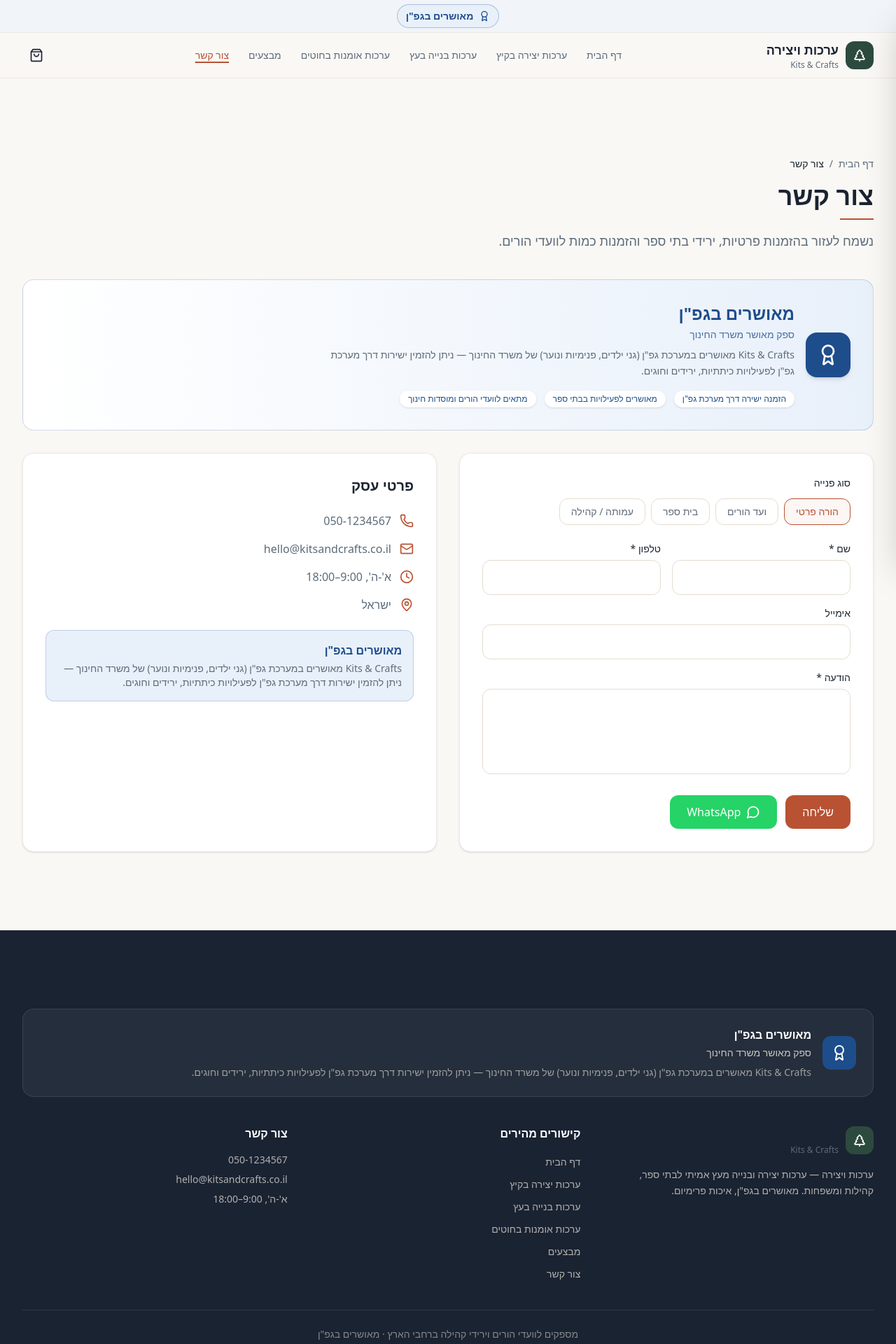
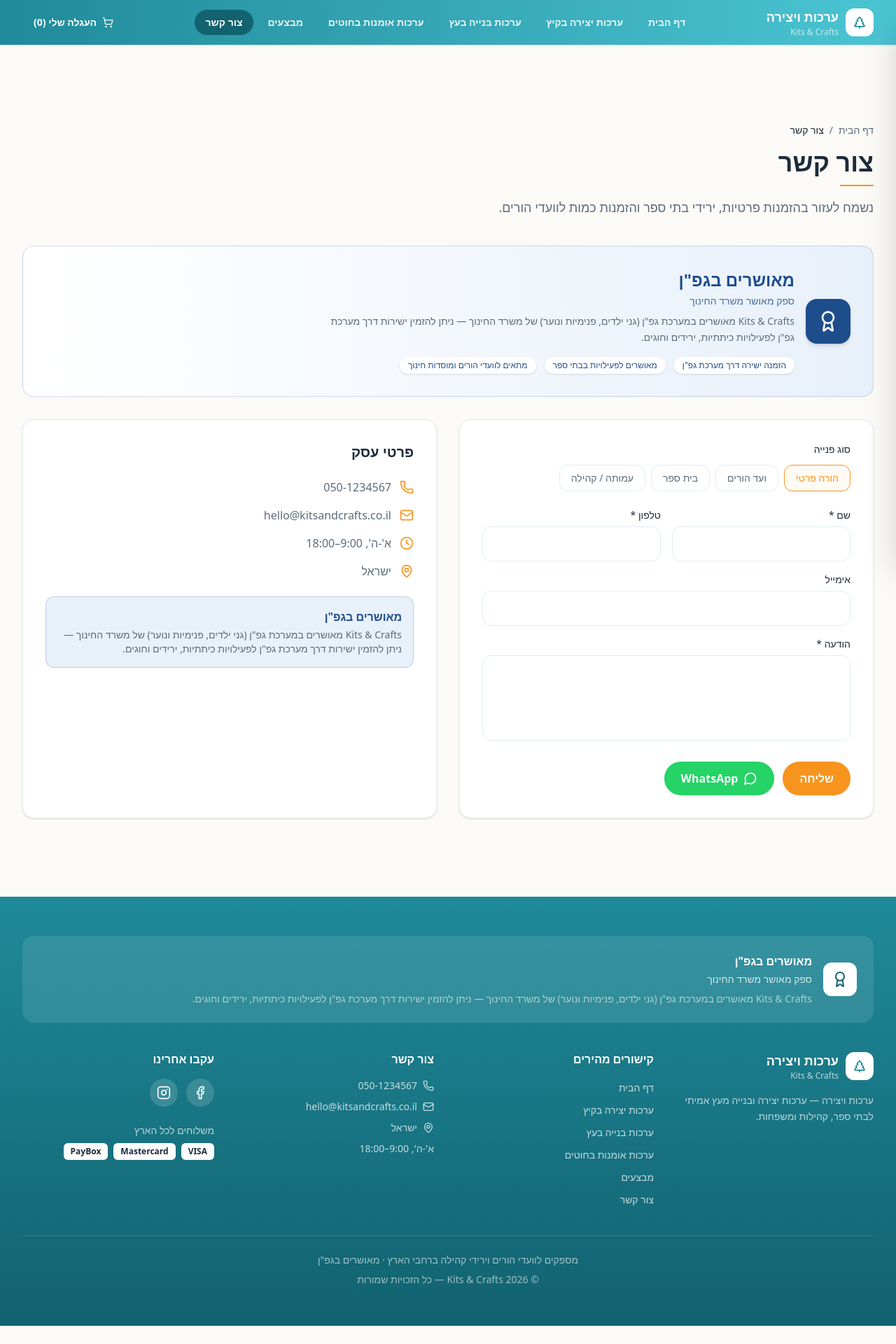
Before and after one commit to dvir17daus-ops/kits-and-crafts, a Next.js app: page /contact in a window 1280 px wide. Shown: the top 1920 px of the page at 70% size. After the commit the page ends 1894 px from the top, so only its background shows below. Built offline with nearby package versions, Linux system fonts and the light colour scheme.

Commit message:
Redesign site with colorful playful summer-craft look
Switch header/footer to teal, CTAs to orange, prices to green, add a
hero image carousel with decorative tropical accents, and simplify
product cards to match the requested reference design.

Co-authored-by: Cursor <cursoragent@cursor.com>

```diff
--- a/app/globals.css
+++ b/app/globals.css
@@ -1,15 +1,26 @@
 @import "tailwindcss";
 
 @theme {
-  --color-cream: #faf8f5;
-  --color-cream-dark: #f3ede4;
-  --color-sand: #e5ddd0;
-  --color-slate: #1a2332;
+  --color-cream: #fbfaf6;
+  --color-cream-dark: #f0f7f8;
+  --color-sand: #e3eef0;
+  --color-slate: #1c2b3a;
   --color-muted: #5c6b7a;
-  --color-primary: #b85233;
-  --color-primary-dark: #9a4530;
-  --color-accent: #2d4a3e;
-  --color-accent-light: #3d6354;
+
+  /* Playful summer palette */
+  --color-teal: #4bc5d3;
+  --color-teal-dark: #1f8a9a;
+  --color-teal-deep: #12626f;
+  --color-orange: #f7941d;
+  --color-orange-dark: #e07c0a;
+  --color-green: #38ab5c;
+  --color-pink: #ff8fab;
+  --color-yellow: #ffd166;
+
+  --color-primary: var(--color-orange);
+  --color-primary-dark: var(--color-orange-dark);
+  --color-accent: var(--color-teal-dark);
+  --color-accent-light: var(--color-teal);
   --color-gold: #c9a96e;
   --color-whatsapp: #25d366;
   --color-error: #dc2626;
@@ -47,7 +58,7 @@ body {
   }
 
   .card-premium {
-    @apply rounded-2xl border border-sand/60 bg-white shadow-sm transition-all duration-300 hover:shadow-lg;
+    @apply rounded-2xl border border-sand bg-white shadow-sm transition-all duration-300 hover:-translate-y-0.5 hover:shadow-lg;
   }
 
   .grain-bg {
--- a/components/cart/CartDrawer.tsx
+++ b/components/cart/CartDrawer.tsx
@@ -93,7 +93,7 @@ export function CartDrawer() {
                       <p className="text-sm font-semibold text-slate">
                         {item.product.title}
                       </p>
-                      <p className="text-sm font-bold text-primary">
+                      <p className="text-sm font-bold text-green">
                         {formatPrice(item.product.price)}
                       </p>
                       <div className="mt-auto flex items-center gap-2">
--- a/components/cart/CartIcon.tsx
+++ b/components/cart/CartIcon.tsx
@@ -1,7 +1,7 @@
 "use client";
 
 import { useEffect, useRef, useState } from "react";
-import { ShoppingBag } from "lucide-react";
+import { ShoppingCart } from "lucide-react";
 import { useCart } from "@/context/CartContext";
 import { cn } from "@/lib/utils";
 
@@ -23,20 +23,14 @@ export function CartIcon() {
   return (
     <button
       onClick={openCart}
-      className="relative rounded-xl p-2.5 text-slate transition-colors hover:bg-cream-dark"
+      className={cn(
+        "flex items-center gap-2 rounded-full px-4 py-2 text-sm font-semibold text-white transition-colors hover:bg-white/15",
+        bounce && "animate-bounce-once"
+      )}
       aria-label={`עגלת קניות${itemCount > 0 ? `, ${itemCount} פריטים` : ""}`}
     >
-      <ShoppingBag className="h-5 w-5" />
-      {itemCount > 0 && (
-        <span
-          className={cn(
-            "absolute -left-1 -top-1 flex h-5 w-5 items-center justify-center rounded-full bg-primary text-xs font-bold text-white",
-            bounce && "animate-bounce-once"
-          )}
-        >
-          {itemCount}
-        </span>
-      )}
+      <ShoppingCart className="h-4 w-4" aria-hidden="true" />
+      <span>העגלה שלי ({itemCount})</span>
     </button>
   );
 }
--- /dev/null
+++ b/components/home/DecorativeCorner.tsx
@@ -0,0 +1,30 @@
+interface DecorativeCornerProps {
+  className?: string;
+  flip?: boolean;
+}
+
+export function DecorativeCorner({ className = "", flip = false }: DecorativeCornerProps) {
+  return (
+    <svg
+      viewBox="0 0 220 220"
+      className={className}
+      style={flip ? { transform: "scaleX(-1) scaleY(-1)" } : undefined}
+      aria-hidden="true"
+    >
+      <circle cx="40" cy="40" r="34" fill="#ffd166" opacity="0.9" />
+      <circle cx="95" cy="20" r="20" fill="#ff8fab" opacity="0.85" />
+      <circle cx="20" cy="105" r="18" fill="#4bc5d3" opacity="0.85" />
+      <path
+        d="M60 10 C80 0 105 15 100 40 C95 65 65 65 55 45 C48 30 45 20 60 10Z"
+        fill="#38ab5c"
+        opacity="0.8"
+      />
+      <path
+        d="M10 60 C0 80 15 105 40 100 C65 95 65 65 45 55 C30 48 20 45 10 60Z"
+        fill="#7bc47f"
+        opacity="0.75"
+      />
+      <circle cx="130" cy="55" r="10" fill="#f7941d" opacity="0.8" />
+    </svg>
+  );
+}
--- a/components/home/Hero.tsx
+++ b/components/home/Hero.tsx
@@ -1,61 +1,115 @@
+"use client";
+
+import { useCallback, useEffect, useState } from "react";
 import Link from "next/link";
 import Image from "next/image";
+import { ChevronLeft, ChevronRight } from "lucide-react";
 import { Button } from "@/components/ui/Button";
-import { GefenBadge } from "@/components/trust/GefenBadge";
-import { Award, Building2, Users } from "lucide-react";
+import { DecorativeCorner } from "@/components/home/DecorativeCorner";
+import { cn } from "@/lib/utils";
+
+const SLIDES = [
+  {
+    image:
+      "https://images.unsplash.com/photo-1503454537195-1dcabb73ffb9?w=1600&h=700&fit=crop",
+    alt: "ילדים יוצרים יחד בחוץ",
+  },
+  {
+    image:
+      "https://images.unsplash.com/photo-1504148455328-c376907d081c?w=1600&h=700&fit=crop",
+    alt: "ילד בונה ערכת עץ",
+  },
+  {
+    image:
+      "https://images.unsplash.com/photo-1456513080510-7bf3a84b82f8?w=1600&h=700&fit=crop",
+    alt: "יצירת אומנות בחוטים",
+  },
+];
 
 export function Hero() {
+  const [index, setIndex] = useState(0);
+
+  const next = useCallback(() => {
+    setIndex((i) => (i + 1) % SLIDES.length);
+  }, []);
+
+  const prev = useCallback(() => {
+    setIndex((i) => (i - 1 + SLIDES.length) % SLIDES.length);
+  }, []);
+
+  useEffect(() => {
+    const t = setInterval(next, 5500);
+    return () => clearInterval(t);
+  }, [next]);
+
   return (
-    <section className="relative min-h-[560px] overflow-hidden grain-bg">
-      <Image
-        src="https://images.unsplash.com/photo-1503454537195-1dcabb73ffb9?w=1600&h=900&fit=crop"
-        alt="ילדים יוצרים יחד מעץ"
-        fill
-        className="object-cover"
-        priority
-        sizes="100vw"
+    <section className="relative overflow-hidden bg-cream-dark">
+      <DecorativeCorner className="pointer-events-none absolute -right-6 -top-6 z-10 hidden h-40 w-40 sm:block" />
+      <DecorativeCorner
+        flip
+        className="pointer-events-none absolute -bottom-8 -left-8 z-10 hidden h-40 w-40 sm:block"
       />
-      <div className="absolute inset-0 bg-gradient-to-l from-cream via-cream/95 to-cream/70" />
 
-      <div className="container-narrow relative section-padding">
-        <div className="mx-auto max-w-3xl text-center">
-          <div className="mb-6 flex justify-center">
-            <GefenBadge variant="compact" />
-          </div>
-          <h1 className="text-4xl font-bold leading-tight text-slate md:text-5xl lg:text-6xl">
-            יוצרים זיכרונות: ערכות בנייה ויצירה מעץ אמיתי לכל המשפחה
-          </h1>
-          <p className="mt-6 text-lg leading-relaxed text-muted md:text-xl">
-            איכות פרימיום לירידי בתי ספר, פעילויות כיתתיות ויצירה משפחתית —
-            עץ אמיתי, הוראות בעברית, חוויה ששווה לשמור.
-          </p>
-          <div className="mt-8 flex flex-col items-center justify-center gap-3 sm:flex-row">
-            <Link href="/wood-kits">
-              <Button size="lg">לכל הערכות</Button>
-            </Link>
-            <Link href="/contact?type=institution">
-              <Button size="lg" variant="accent">
-                הזמנה לוועד / יריד
-              </Button>
-            </Link>
+      <div className="relative mx-auto max-w-6xl px-3 pt-4 sm:px-6 sm:pt-8">
+        <div className="relative aspect-[16/9] w-full overflow-hidden rounded-2xl shadow-lg sm:aspect-[16/7]">
+          {SLIDES.map((slide, i) => (
+            <Image
+              key={slide.image}
+              src={slide.image}
+              alt={slide.alt}
+              fill
+              priority={i === 0}
+              className={cn(
+                "object-cover transition-opacity duration-700",
+                i === index ? "opacity-100" : "opacity-0"
+              )}
+              sizes="100vw"
+            />
+          ))}
+          <div className="absolute inset-0 bg-slate/10" />
+
+          <button
+            onClick={prev}
+            aria-label="שקופית קודמת"
+            className="absolute right-3 top-1/2 z-20 flex h-10 w-10 -translate-y-1/2 items-center justify-center rounded-full bg-white/90 text-slate shadow-md transition-transform hover:scale-105"
+          >
+            <ChevronRight className="h-5 w-5" />
+          </button>
+          <button
+            onClick={next}
+            aria-label="שקופית הבאה"
+            className="absolute left-3 top-1/2 z-20 flex h-10 w-10 -translate-y-1/2 items-center justify-center rounded-full bg-white/90 text-slate shadow-md transition-transform hover:scale-105"
+          >
+            <ChevronLeft className="h-5 w-5" />
+          </button>
+
+          <div className="absolute inset-x-0 bottom-4 z-20 flex justify-center gap-2">
+            {SLIDES.map((slide, i) => (
+              <button
+                key={slide.image}
+                onClick={() => setIndex(i)}
+                aria-label={`עבור לשקופית ${i + 1}`}
+                className={cn(
+                  "h-2 rounded-full transition-all",
+                  i === index ? "w-6 bg-orange" : "w-2 bg-white/80"
+                )}
+              />
+            ))}
           </div>
 
-          <div className="mt-10 border-t border-sand/60 pt-8">
-            <p className="text-sm font-medium text-muted">
-              נבחרו על ידי ועדי הורים ומוסדות חינוך
-            </p>
-            <div className="mt-4 flex items-center justify-center gap-6 opacity-60">
-              <div className="flex items-center gap-2 text-sm text-slate">
-                <Users className="h-5 w-5" />
-                <span>ועדי הורים</span>
-              </div>
-              <div className="flex items-center gap-2 text-sm text-slate">
-                <Building2 className="h-5 w-5" />
-                <span>בתי ספר</span>
-              </div>
-              <div className="flex items-center gap-2 text-sm text-gefen">
-                <Award className="h-5 w-5" />
-                <span>גפ&quot;ן</span>
+          <div className="absolute inset-0 z-10 flex items-center justify-center px-4">
+            <div className="max-w-lg rounded-3xl bg-white/95 px-6 py-6 text-center shadow-xl backdrop-blur-sm sm:px-10 sm:py-8">
+              <h1 className="text-2xl font-extrabold text-orange sm:text-3xl md:text-4xl">
+                בונים בקיץ הזה!
+              </h1>
+              <p className="mt-2 text-sm font-medium text-slate sm:text-base">
+                ערכות יצירה חוויתיות לילדים — עץ אמיתי, הוראות בעברית ואישור
+                גפ&quot;ן להזמנות בתי ספר וירידים.
+              </p>
+              <div className="mt-5">
+                <Link href="/summer-kits">
+                  <Button size="md">לקולקציית הקיץ</Button>
+                </Link>
               </div>
             </div>
           </div>
--- a/components/layout/Footer.tsx
+++ b/components/layout/Footer.tsx
@@ -1,40 +1,40 @@
 import Link from "next/link";
-import { Award } from "lucide-react";
+import { Award, Facebook, Instagram, Mail, MapPin, Phone } from "lucide-react";
 import { Logo } from "@/components/layout/Logo";
 import { NAV_LINKS, BUSINESS, GEFEN, SITE_NAME_HE } from "@/lib/constants";
 
 export function Footer() {
   return (
-    <footer className="bg-slate text-cream-dark">
-      <div className="container-narrow section-padding">
-        <div className="mb-10 flex flex-col items-center gap-4 rounded-2xl border border-white/10 bg-white/5 p-6 text-center md:flex-row md:text-right">
-          <div className="flex h-12 w-12 shrink-0 items-center justify-center rounded-xl bg-gefen">
-            <Award className="h-6 w-6 text-white" />
+    <footer className="bg-gradient-to-t from-teal-deep to-teal-dark text-white">
+      <div className="container-narrow py-14">
+        <div className="mb-10 flex flex-col items-center gap-4 rounded-2xl bg-white/10 p-6 text-center md:flex-row md:text-right">
+          <div className="flex h-12 w-12 shrink-0 items-center justify-center rounded-xl bg-white text-teal-deep">
+            <Award className="h-6 w-6" />
           </div>
           <div>
             <p className="font-bold text-white">{GEFEN.title}</p>
-            <p className="mt-1 text-sm text-cream-dark/80">{GEFEN.subtitle}</p>
-            <p className="mt-2 text-sm text-cream-dark/60">{GEFEN.description}</p>
+            <p className="mt-1 text-sm text-white/80">{GEFEN.subtitle}</p>
+            <p className="mt-2 text-sm text-white/60">{GEFEN.description}</p>
           </div>
         </div>
 
-        <div className="grid gap-10 md:grid-cols-3">
-          <div>
-            <Logo />
-            <p className="mt-4 text-sm leading-relaxed text-cream-dark/70">
+        <div className="grid gap-10 md:grid-cols-4">
+          <div className="md:col-span-1">
+            <Logo light />
+            <p className="mt-4 text-sm leading-relaxed text-white/70">
               {SITE_NAME_HE} — ערכות יצירה ובנייה מעץ אמיתי לבתי ספר, קהילות
-              ומשפחות. {GEFEN.title}, איכות פרימיום.
+              ומשפחות.
             </p>
           </div>
 
           <div>
-            <h3 className="mb-4 font-semibold text-white">קישורים מהירים</h3>
+            <h3 className="mb-4 font-bold text-white">קישורים מהירים</h3>
             <ul className="space-y-2">
               {NAV_LINKS.map((link) => (
                 <li key={link.href}>
                   <Link
                     href={link.href}
-                    className="text-sm text-cream-dark/70 transition-colors hover:text-white"
+                    className="text-sm text-white/75 transition-colors hover:text-white"
                   >
                     {link.label}
                   </Link>
@@ -44,16 +44,57 @@ export function Footer() {
           </div>
 
           <div>
-            <h3 className="mb-4 font-semibold text-white">צור קשר</h3>
-            <ul className="space-y-2 text-sm text-cream-dark/70">
-              <li>{BUSINESS.phone}</li>
-              <li>{BUSINESS.email}</li>
+            <h3 className="mb-4 font-bold text-white">צור קשר</h3>
+            <ul className="space-y-2.5 text-sm text-white/75">
+              <li className="flex items-center gap-2">
+                <Phone className="h-4 w-4 shrink-0" /> {BUSINESS.phone}
+              </li>
+              <li className="flex items-center gap-2">
+                <Mail className="h-4 w-4 shrink-0" /> {BUSINESS.email}
+              </li>
+              <li className="flex items-center gap-2">
+                <MapPin className="h-4 w-4 shrink-0" /> {BUSINESS.address}
+              </li>
               <li>{BUSINESS.hours}</li>
             </ul>
           </div>
+
+          <div>
+            <h3 className="mb-4 font-bold text-white">עקבו אחרינו</h3>
+            <div className="flex gap-3">
+              <a
+                href="#"
+                aria-label="פייסבוק"
+                className="flex h-10 w-10 items-center justify-center rounded-full bg-white/15 transition-colors hover:bg-orange"
+              >
+                <Facebook className="h-5 w-5" />
+              </a>
+              <a
+                href="#"
+                aria-label="אינסטגרם"
+                className="flex h-10 w-10 items-center justify-center rounded-full bg-white/15 transition-colors hover:bg-orange"
+              >
+                <Instagram className="h-5 w-5" />
+              </a>
+            </div>
+
+            <div className="mt-6">
+              <p className="mb-2 text-sm text-white/70">משלוחים לכל הארץ</p>
+              <div className="flex gap-2">
+                {["VISA", "Mastercard", "PayBox"].map((provider) => (
+                  <span
+                    key={provider}
+                    className="rounded-md bg-white px-2.5 py-1 text-xs font-bold text-slate"
+                  >
+                    {provider}
+                  </span>
+                ))}
+              </div>
+            </div>
+          </div>
         </div>
 
-        <div className="mt-10 border-t border-white/10 pt-6 text-center text-sm text-cream-dark/50">
+        <div className="mt-10 border-t border-white/15 pt-6 text-center text-sm text-white/60">
           <p>מספקים לוועדי הורים וירידי קהילה ברחבי הארץ · {GEFEN.title}</p>
           <p className="mt-2">© 2026 Kits & Crafts — כל הזכויות שמורות</p>
         </div>
--- a/components/layout/Header.tsx
+++ b/components/layout/Header.tsx
@@ -5,7 +5,6 @@ import { Menu } from "lucide-react";
 import { Logo } from "@/components/layout/Logo";
 import { MobileMenu } from "@/components/layout/MobileMenu";
 import { CartIcon } from "@/components/cart/CartIcon";
-import { GefenBadge } from "@/components/trust/GefenBadge";
 import { NAV_LINKS } from "@/lib/constants";
 import Link from "next/link";
 import { usePathname } from "next/navigation";
@@ -20,15 +19,9 @@ export function Header() {
   }, [pathname]);
 
   return (
-    <header className="sticky top-0 z-40 border-b border-sand/60 bg-cream/90 backdrop-blur-md">
-      <div className="border-b border-sand/40 bg-gefen-light/50 py-1.5">
-        <div className="container-narrow flex justify-center">
-          <GefenBadge variant="compact" />
-        </div>
-      </div>
-
+    <header className="sticky top-0 z-40 bg-gradient-to-l from-teal to-teal-dark shadow-sm">
       <div className="container-narrow flex h-16 items-center justify-between gap-4">
-        <Logo />
+        <Logo light />
 
         <nav className="hidden items-center gap-1 lg:flex" aria-label="ניווט ראשי">
           {NAV_LINKS.map((link) => (
@@ -36,10 +29,10 @@ export function Header() {
               key={link.href}
               href={link.href}
               className={cn(
-                "rounded-lg px-3 py-2 text-sm font-medium transition-colors hover:text-primary",
+                "rounded-full px-4 py-2 text-sm font-semibold transition-colors",
                 pathname === link.href
-                  ? "text-primary underline decoration-primary decoration-2 underline-offset-4"
-                  : "text-muted"
+                  ? "bg-teal-deep text-white"
+                  : "text-white/90 hover:bg-white/15"
               )}
             >
               {link.label}
@@ -47,10 +40,12 @@ export function Header() {
           ))}
         </nav>
 
-        <div className="flex items-center gap-2">
-          <CartIcon />
+        <div className="flex items-center gap-1">
+          <div className="hidden lg:block">
+            <CartIcon />
+          </div>
           <button
-            className="rounded-xl p-2.5 text-slate transition-colors hover:bg-cream-dark lg:hidden"
+            className="rounded-full p-2.5 text-white transition-colors hover:bg-white/15 lg:hidden"
             onClick={() => setMobileOpen(true)}
             aria-label="פתח תפריט"
             aria-expanded={mobileOpen}
--- a/components/layout/Logo.tsx
+++ b/components/layout/Logo.tsx
@@ -1,16 +1,35 @@
 import Link from "next/link";
 import { TreePine } from "lucide-react";
 import { SITE_NAME, SITE_NAME_HE } from "@/lib/constants";
+import { cn } from "@/lib/utils";
 
-export function Logo() {
+interface LogoProps {
+  light?: boolean;
+}
+
+export function Logo({ light = false }: LogoProps) {
   return (
     <Link href="/" className="group flex items-center gap-2.5">
-      <div className="flex h-10 w-10 items-center justify-center rounded-xl bg-accent text-white transition-transform duration-300 group-hover:scale-105">
+      <div
+        className={cn(
+          "flex h-10 w-10 items-center justify-center rounded-xl transition-transform duration-300 group-hover:scale-105",
+          light ? "bg-white text-teal-dark" : "bg-orange text-white"
+        )}
+      >
         <TreePine className="h-5 w-5" aria-hidden="true" />
       </div>
       <div className="flex flex-col leading-tight">
-        <span className="text-lg font-bold text-slate">{SITE_NAME_HE}</span>
-        <span className="text-xs text-muted">{SITE_NAME}</span>
+        <span
+          className={cn(
+            "text-lg font-bold",
+            light ? "text-white" : "text-slate"
+          )}
+        >
+          {SITE_NAME_HE}
+        </span>
+        <span className={cn("text-xs", light ? "text-white/70" : "text-muted")}>
+          {SITE_NAME}
+        </span>
       </div>
     </Link>
   );
--- a/components/ui/Button.tsx
+++ b/components/ui/Button.tsx
@@ -16,7 +16,7 @@ export function Button({
   return (
     <button
       className={cn(
-        "inline-flex items-center justify-center gap-2 rounded-xl font-medium transition-all duration-300 focus-visible:outline-none focus-visible:ring-2 focus-visible:ring-primary/50 focus-visible:ring-offset-2 disabled:pointer-events-none disabled:opacity-50",
+        "inline-flex items-center justify-center gap-2 rounded-full font-bold shadow-sm transition-all duration-300 hover:-translate-y-0.5 hover:shadow-md focus-visible:outline-none focus-visible:ring-2 focus-visible:ring-primary/50 focus-visible:ring-offset-2 disabled:pointer-events-none disabled:opacity-50 disabled:hover:translate-y-0",
         {
           "bg-primary text-white hover:bg-primary-dark": variant === "primary",
           "bg-accent text-white hover:bg-accent-light": variant === "accent",
--- a/data/products.json
+++ b/data/products.json
@@ -121,7 +121,7 @@
     "price": 69,
     "originalPrice": null,
     "category": "summer-craft",
-    "image": "https://images.unsplash.com/photo-1495570166969-586cedef9359?w=600&h=600&fit=crop",
+    "image": "https://images.unsplash.com/photo-1503454537195-1dcabb73ffb9?w=600&h=600&fit=crop",
     "ageGroup": "גילאי 5+",
     "size": "ערכה ל-2 ילדים",
     "whatsInTheBox": ["נייר צבעוני", "ענפים", "חרוזים", "דבק", "מדריך"],
@@ -397,7 +397,7 @@
     "price": 229,
     "originalPrice": 268,
     "category": "bundle-deal",
-    "image": "https://images.unsplash.com/photo-1495570166969-586cedef9359?w=600&h=600&fit=crop",
+    "image": "https://images.unsplash.com/photo-1522202176988-66273c2fd55f?w=600&h=600&fit=crop",
     "ageGroup": "גילאי 6+",
     "size": "2 ערכות",
     "whatsInTheBox": ["פרפרי קיץ", "בית ציפור", "2 מדריכים"],
```
Also changed, not shown: components/layout/MobileMenu.tsx (+10 -4 lines), components/products/ProductCard.tsx (+17 -22 lines), 1 other file (tests, documents, lock files or other folders).
